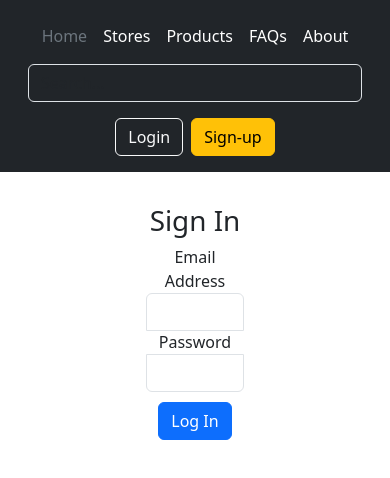
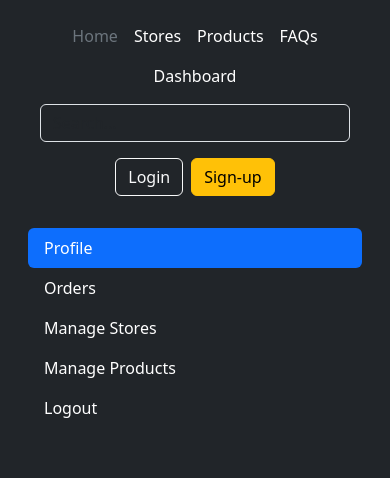
Before and after one commit to iAliJ/shop-swift-frontend, a React (Create React App) app: page /dashboard in a window 390 px wide. Shown: the top 478 px of the page. Built offline with nearby package versions, Linux system fonts and the light colour scheme.

Commit message:
add user dashboard layout

```diff
--- a/src/App.js
+++ b/src/App.js
@@ -1,21 +1,38 @@
 import './App.css';
 import "bootstrap/dist/css/bootstrap.min.css";
-
-import Signin from './components/user/Signin';
-import Signup from './components/user/Signup';
-import MainNav from './components/layout/MainNav';
-import {Routes, Route, Link} from "react-router-dom"
+import {Routes, Route, Link } from "react-router-dom"
 import  Axios  from 'axios';
 import {jwtDecode} from "jwt-decode"
 
+// Import components and pages
+import Home from './Pages/Home';
+import Signin from './components/user/Signin';
+import Signup from './components/user/Signup';
+import NavBar from './components/layout/NavBar';
+import Dashboard from './Pages/dashboard/Dashboard';
+import Error from './Pages/Error';
+import Profile from './Pages/dashboard/Profile';
+import OrdersPage from './Pages/dashboard/OrdersPage';
+
 function App() {
   return (
-    <div className="App">
-      <MainNav></MainNav>
-      <div>
-        <Signin></Signin>
+    <>
+    <div className='bg-dark text-light'>
+      <div className='container bg-dark'>
+        <NavBar></NavBar>
+        <Routes>
+          <Route path="/" element={<Home/>}/>
+          <Route path="/signup" element={<Signup/>}/>
+          <Route path="/signin" element={<Signin/>}/>
+          <Route path="/dashboard" element={<Dashboard />}>
+            <Route path="profile" element={<Profile />} />
+            <Route path="orders" element={<OrdersPage />} />
+          </Route>
+          <Route path="*" element={<Error/>}/>
+        </Routes>
+        </div>
       </div>
-    </div>
+    </>
   );
 }
 
--- /dev/null
+++ b/src/Pages/Error.jsx
@@ -0,0 +1,7 @@
+import React from 'react'
+
+export default function Error() {
+  return (
+    <div>404 not found</div>
+  )
+}
--- /dev/null
+++ b/src/Pages/Home.jsx
@@ -0,0 +1,7 @@
+import React from 'react'
+
+export default function Home() {
+  return (
+    <div>Home Page</div>
+  )
+}
--- /dev/null
+++ b/src/Pages/dashboard/Dashboard.jsx
@@ -0,0 +1,17 @@
+import React from 'react'
+import DashboardNavBar from '../../components/layout/DashboardNavBar'
+import { Outlet } from 'react-router-dom';
+
+// This dashboard will show user profiles / orders / shops and products (if they are sellers)
+export default function Dashboard() {
+  return (
+    <div className='row mx-0'>
+      <div className='col-md-3 col-lg-2 p-0'>
+        <DashboardNavBar/>
+      </div>
+      <div className='col-sm-10'>
+        <Outlet/>
+      </div>
+    </div>
+  )
+}
--- /dev/null
+++ b/src/Pages/dashboard/OrdersPage.jsx
@@ -0,0 +1,9 @@
+import React from 'react'
+
+export default function Orders() {
+  return (
+    <div>
+      <h1>Orders inside dashboard</h1>
+      </div>
+  )
+}
--- /dev/null
+++ b/src/Pages/dashboard/Profile.jsx
@@ -0,0 +1,12 @@
+import React from 'react'
+
+export default function Profile() {
+  return (
+    <div>
+        <h1>
+        Profile inside dashboard
+
+        </h1>
+    </div>
+    )
+}
--- /dev/null
+++ b/src/components/layout/DashboardNavBar.jsx
@@ -0,0 +1,41 @@
+import React from 'react';
+import {Link} from 'react-router-dom';
+
+export default function () {
+  return (
+    <div>
+        <div class="vh-100 d-flex flex-column flex-shrink-0 p-3">
+            <ul class="nav nav-pills flex-column mb-auto">
+                <li class="nav-item">
+                    <Link to='profile' class="nav-link active" aria-current="page">
+                    Profile
+                    </Link>
+                </li>
+                <li>
+                    <Link to='orders' class="nav-link text-white">
+                    Orders
+                    </Link>
+                </li>
+                <li>
+                    <Link to='stores' class="nav-link text-white">
+                    Manage Stores
+                    </Link>
+                </li>
+                <li>
+                    <Link to='products' class="nav-link text-white">
+                    Manage Products
+                    </Link>
+                </li>
+                <li>
+                    <Link to='logout' class="nav-link text-white">
+                    Logout
+                    </Link>
+                </li>
+            </ul>
+            <hr/>
+            <div>
+            </div>
+        </div>
+    </div>
+    )
+}
--- a/src/components/layout/MainNav.jsx
+++ b/src/components/layout/NavBar.jsx
@@ -1,5 +1,5 @@
 import React from 'react'
-import {Routes, Route, Link} from 'react-router-dom';
+import {Link} from 'react-router-dom';
 
 export default function MainNav() {
     return (
@@ -7,15 +7,14 @@ export default function MainNav() {
             <div className="container">
                 <div className="d-flex flex-wrap align-items-center justify-content-center justify-content-lg-start">
                     <a href="/" className="d-flex align-items-center mb-2 mb-lg-0 text-white text-decoration-none">
-                    {/* <svg className="bi me-2" width="40" height="32" role="img" aria-label="Bootstrap"><use xlink:href="#bootstrap"/></svg> */}
                     </a>
 
                     <ul className="nav col-12 col-lg-auto me-lg-auto mb-2 justify-content-center mb-md-0">
                     <li><Link to="/" className="nav-link px-2 text-secondary">Home</Link></li>
-                    <li><Link to="stores" className="nav-link px-2 text-white">Stores</Link></li>
-                    <li><Link to="products" className="nav-link px-2 text-white">Products</Link></li>
-                    <li><Link to="faq" className="nav-link px-2 text-white">FAQs</Link></li>
-                    <li><Link to="about" className="nav-link px-2 text-white">About</Link></li>
+                    <li><Link to="/stores" className="nav-link px-2 text-white">Stores</Link></li>
+                    <li><Link to="/products" className="nav-link px-2 text-white">Products</Link></li>
+                    <li><Link to="/faq" className="nav-link px-2 text-white">FAQs</Link></li>
+                    <li><Link to="/dashboard" className="nav-link px-2 text-white">Dashboard</Link></li>
                     </ul>
 
                     <form className="col-12 col-lg-auto mb-3 mb-lg-0 me-lg-3" role="search">
```
